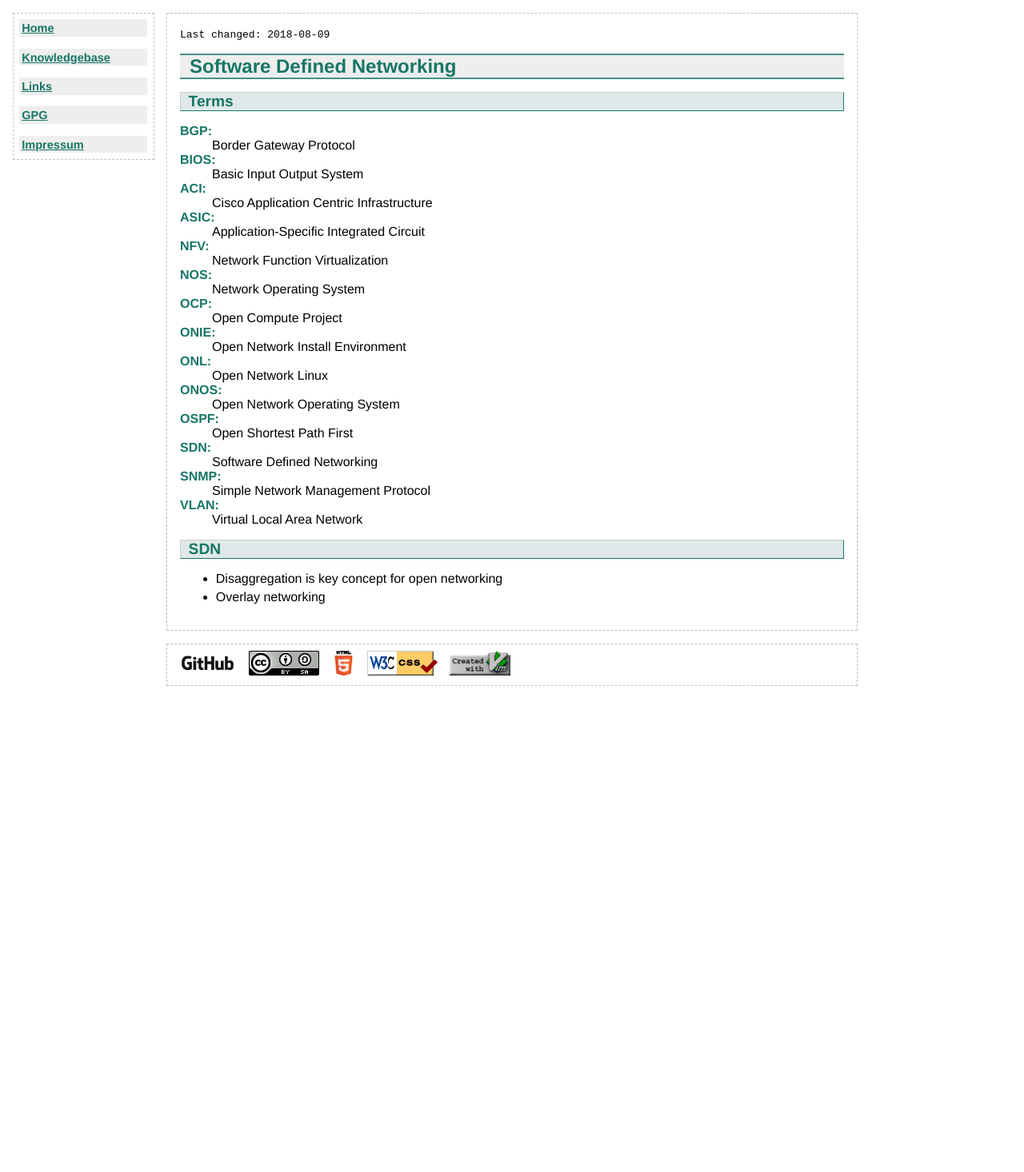
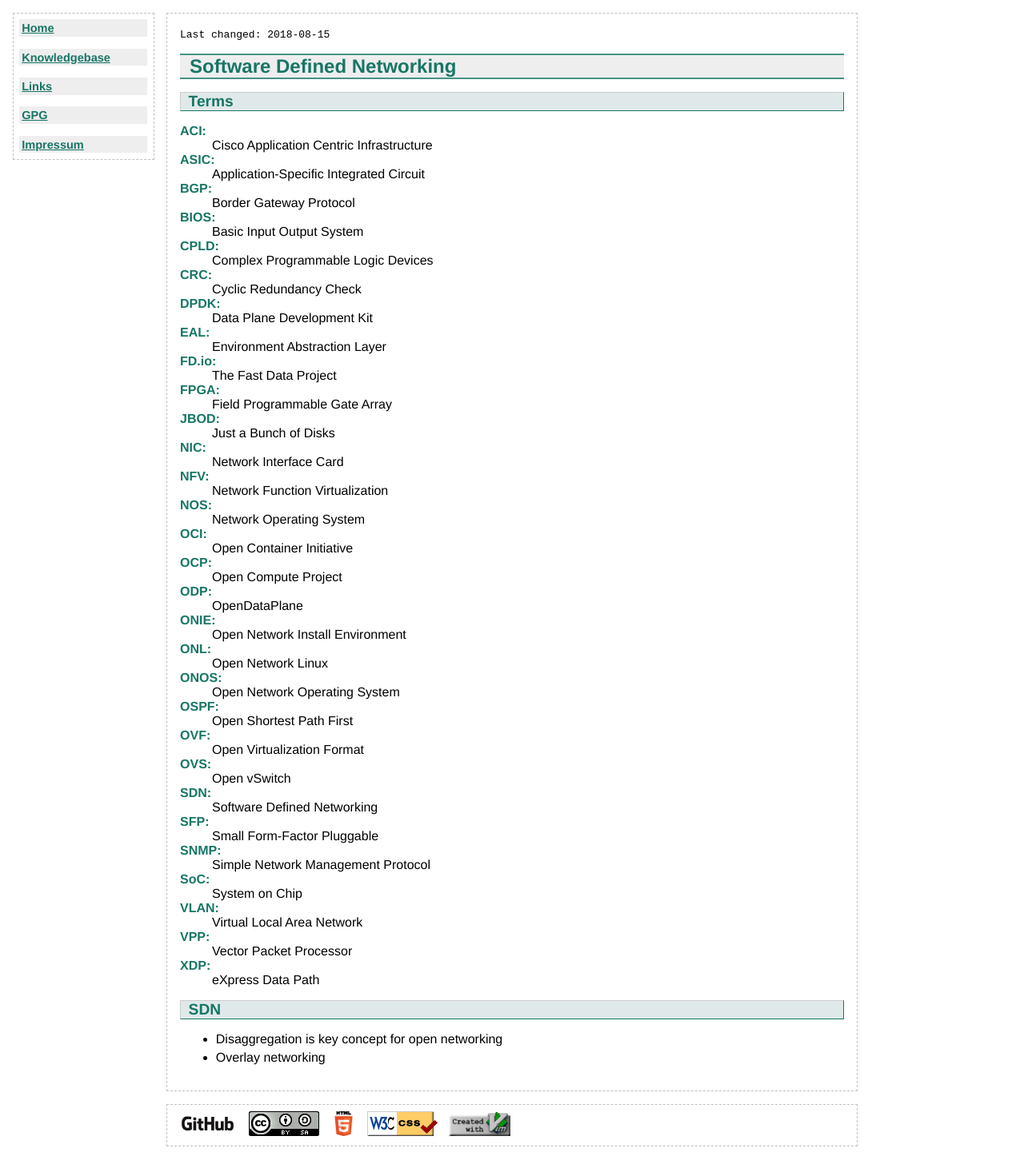
Before and after one commit to flyinggreenfrog/flyinggreenfrog.github.io, a Jekyll site: the page built from knowledgebase/sdn.md, in a window 1280 px wide. Shown: the whole page at 80% size. Built offline with Jekyll 4.4.1, drawn with Linux system fonts in a browser that asks for light colours; before the commit the page ends 900 px from its top, so only the background shows below that.

Commit message:
Worked on knowledgebase sdn.

```diff
--- a/knowledgebase/sdn.md
+++ b/knowledgebase/sdn.md
@@ -1,10 +1,16 @@
 ---
 title: Software Defined Networking
-last-changed: <time>2018-08-09</time>
+last-changed: <time>2018-08-15</time>
 knowledgebase: true
 categories: [Linux, Network]
 ---
 ## Terms
+
+ACI
+: Cisco Application Centric Infrastructure
+
+ASIC
+: Application-Specific Integrated Circuit
 
 BGP
 : Border Gateway Protocol
@@ -12,11 +18,29 @@ BGP
 BIOS
 : Basic Input Output System
 
-ACI
-: Cisco Application Centric Infrastructure
+CPLD
+: Complex Programmable Logic Devices
 
-ASIC
-: Application-Specific Integrated Circuit
+CRC
+: Cyclic Redundancy Check
+
+DPDK
+: Data Plane Development Kit
+
+EAL
+: Environment Abstraction Layer
+
+FD.io
+: The Fast Data Project
+
+FPGA
+: Field Programmable Gate Array
+
+JBOD
+: Just a Bunch of Disks
+
+NIC
+: Network Interface Card
 
 NFV
 : Network Function Virtualization
@@ -24,8 +48,14 @@ NFV
 NOS
 : Network Operating System
 
+OCI
+: Open Container Initiative
+
 OCP
 : Open Compute Project
+
+ODP
+: OpenDataPlane
 
 ONIE
 : Open Network Install Environment
@@ -39,14 +69,32 @@ ONOS
 OSPF
 : Open Shortest Path First
 
+OVF
+: Open Virtualization Format
+
+OVS
+: Open vSwitch
+
 SDN
 : Software Defined Networking
+
+SFP
+: Small Form-Factor Pluggable
 
 SNMP
 : Simple Network Management Protocol
 
+SoC
+: System on Chip
+
 VLAN
 : Virtual Local Area Network
+
+VPP
+: Vector Packet Processor
+
+XDP
+: eXpress Data Path
 
 ## SDN
 
```
